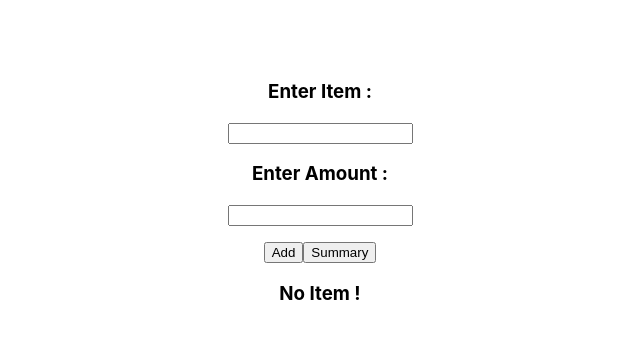
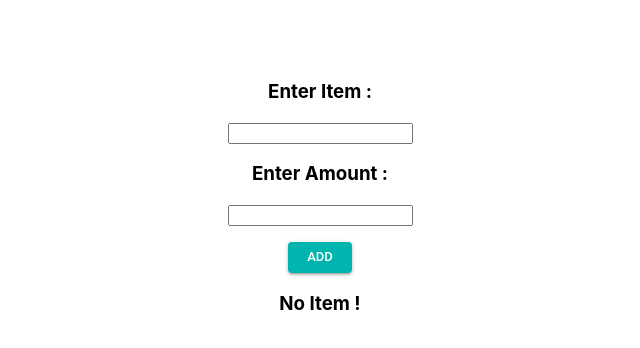
Before and after one commit to hurali97/Billing-Calculator, a React (Create React App) app: page / in a window 1280 px wide. Shown: the top 348 px of the page, without its empty margins (320-960 px from the left). Built offline with nearby package versions, Linux system fonts and the light colour scheme.

Commit message:
table added with styles

```diff
--- a/package.json
+++ b/package.json
@@ -3,9 +3,11 @@
   "version": "0.1.0",
   "private": true,
   "dependencies": {
+    "@material-ui/core": "^3.9.3",
     "antd": "^3.16.6",
     "react": "^16.8.6",
     "react-dom": "^16.8.6",
+    "react-grid-system": "^4.4.5",
     "react-redux": "^7.0.3",
     "react-scripts": "3.0.0",
     "redux": "^4.0.1"
--- a/src/App.js
+++ b/src/App.js
@@ -1,15 +1,19 @@
 import React from 'react';
 import './App.css';
 import { connect } from "react-redux";
+import CustomizedTable from './Component/Table';
+import {Container,Row,Col} from 'react-grid-system';
+import Button from '@material-ui/core/Button';
 
 
 class App extends React.Component {
 
-
   render(){
     let that=this;
     let sum=0;
+
     return (
+
       <div className="App">
 
         <div style={{ marginTop: '10vh' }}>
@@ -21,11 +25,10 @@ class App extends React.Component {
             <h3>Enter Amount :</h3>
             <input id="amount" onChange={this.props.onAmount}></input>
           </div>
-          <button  style={{ marginTop: '2vh' }} onClick={this.props.onAdd}>Add</button>
 
-          <button style={{ marginTop: '2vh' }} onClick={this.props.onSummary}>Summary</button>
-
-
+          <Button size="small" style={{ marginTop: '2vh',backgroundColor:'#00b5ad',color:'white' }} onClick={this.props.onAdd} variant="contained"  >
+          Add
+        </Button>
 
                 {/* {     (this.props.show)
                       ?(
@@ -43,22 +46,26 @@ class App extends React.Component {
                       :console.log("no summary")
                 }  */}
 
+      <Container>
+        <Row>
+          <Col md={4} sm={1} xs={1}>
+          </Col>
 
+          <Col md={4} sm={10} xs={10}>
           {(this.props.show)
             ? (
-              <div>
-                {this.props.summary.map(function (elem, i) {
-                  {
-                    sum += parseInt(elem.amount)
-                  }
-                  return <p key={elem.id}>Item : {elem.item} , Amount : {elem.amount}</p>;
-                })}
-                <p>Total : {sum}
-                </p>
-              </div>
+            <CustomizedTable summary={this.props.summary}/>
             )
             : <h3>No Item !</h3>
           }
+          </Col>
+
+          <Col md={4} sm={1} xs={1}>
+          </Col>
+          </Row>
+          </Container>
+
+
         </div>
       </div>
     );
--- a/src/Component/Table.js
+++ b/src/Component/Table.js
@@ -10,7 +10,6 @@ import Paper from '@material-ui/core/Paper';
 
 const CustomTableCell = withStyles(theme => ({
   head: {
-    backgroundColor: theme.palette.common.black,
     color: theme.palette.common.white,
   },
   body: {
@@ -20,12 +19,12 @@ const CustomTableCell = withStyles(theme => ({
 
 const styles = theme => ({
   root: {
-    width: '50%',
-    marginTop: theme.spacing.unit * 3,
+    width: '100%',
+    marginTop: theme.spacing.unit * 6,
     overflowX: 'auto',
   },
   table: {
-    minWidth: 700,
+    minWidth: 50,
   },
   row: {
     '&:nth-of-type(odd)': {
@@ -44,29 +43,27 @@ function createData(item , amount) {
 class  CustomizedTable extends React.Component {
     constructor(props){
         super(props);
-       this.state={
-        history:this.props.summary,
-       };
+
     }
 
 
     render(){
         const {classes}=this.props;
-        const history=this.state.history;
+        const summary=this.props.summary;
         return (
             <Paper className={classes.root}>
               <Table className={classes.table}>
-                <TableHead>
+                <TableHead style={{backgroundColor:'#00b5ad'}}>
                   <TableRow>
-                    <CustomTableCell>Item</CustomTableCell>
+                    <CustomTableCell align='center'>Item</CustomTableCell>
                     <CustomTableCell align="center">Amount($)</CustomTableCell>
 
                   </TableRow>
                 </TableHead>
                 <TableBody>
-                  {history.map(row => (
+                  {summary.map(row => (
                     <TableRow className={classes.row} key={row.id}>
-                      <CustomTableCell component="th" scope="row">
+                      <CustomTableCell align="center" component="th" scope="row">
                         {row.item}
                       </CustomTableCell>
                       <CustomTableCell align="center">{row.amount}</CustomTableCell>
```
Also changed, not shown: 1 other file (tests, documents, lock files or other folders).
